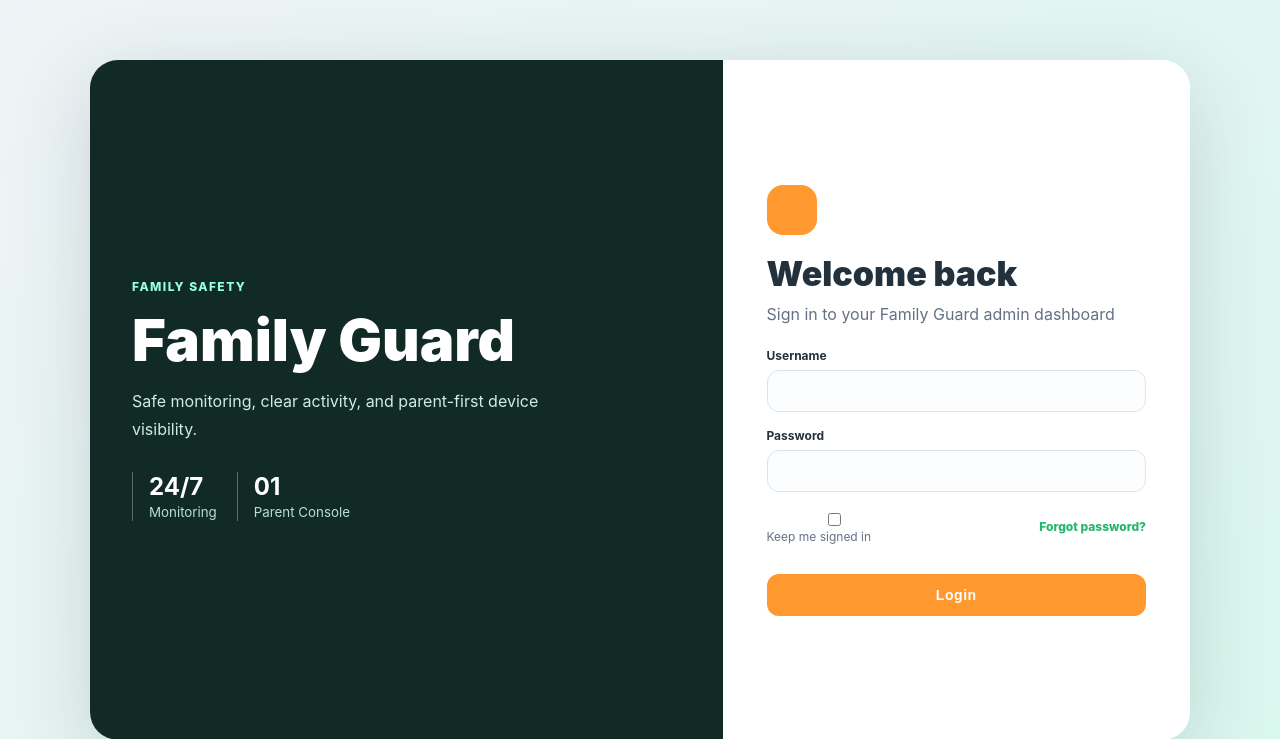
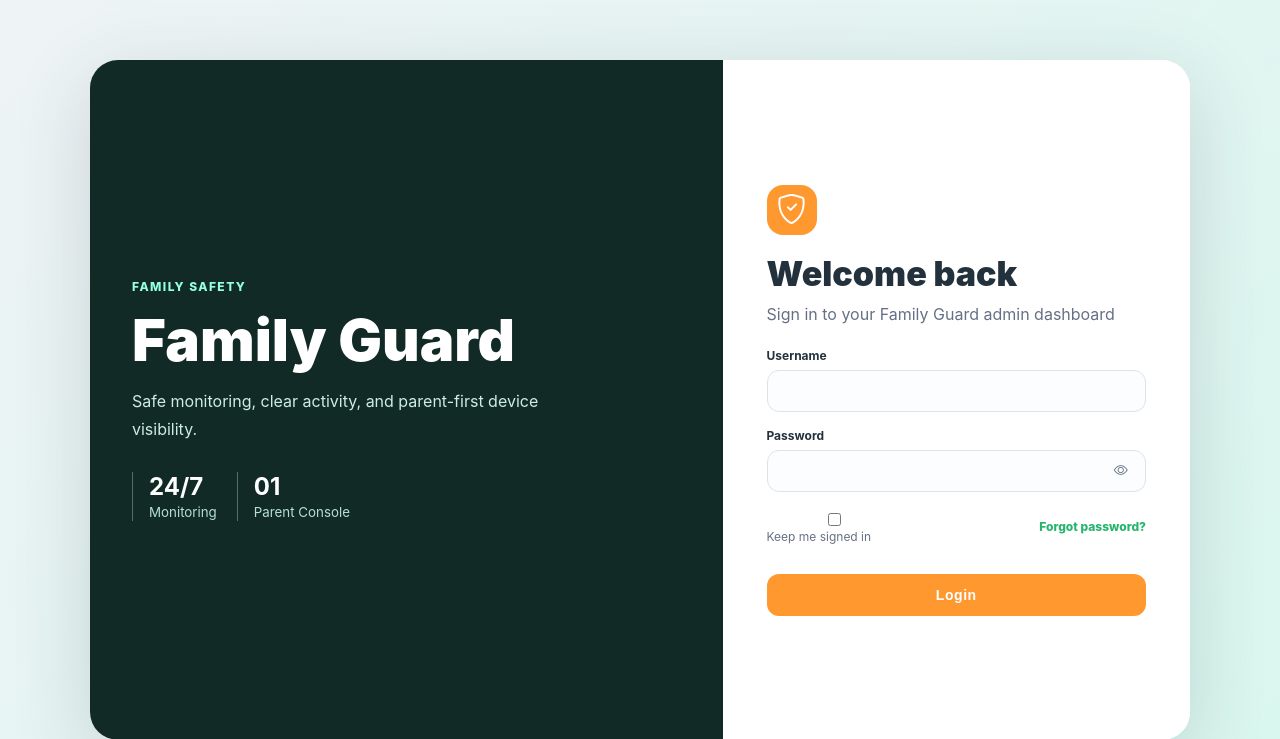
Before and after one commit to familyguard2027-beep/Family-Guard, a Django app: page /login/ in a window 1280 px wide. Shown: the top 739 px of the page. Run offline with Django 5.2, Linux system fonts and the light colour scheme.

Commit message:
password eye

```diff
--- a/monitor/templates/login.html
+++ b/monitor/templates/login.html
@@ -7,6 +7,7 @@
   <title>Family Guard Login</title>
   <link rel="icon" href="{% static 'icons/icon-192.png' %}" type="image/png" />
   <link rel="stylesheet" href="{% static 'css/app.css' %}" />
+  <link href="https://cdn.jsdelivr.net/npm/bootstrap-icons@1.11.3/font/bootstrap-icons.css" rel="stylesheet" />
   <style>
     :root { --fg-bg: #eef3f6; --fg-card: #ffffff; --fg-text: #23313d; --fg-muted: #667085; --fg-line: #dce4ea; --fg-orange: #ff982f; --fg-orangedark: #c56c12; --fg-surface: #eef8f5; --fg-green: #27b56d; }
     * { box-sizing: border-box; }
```
